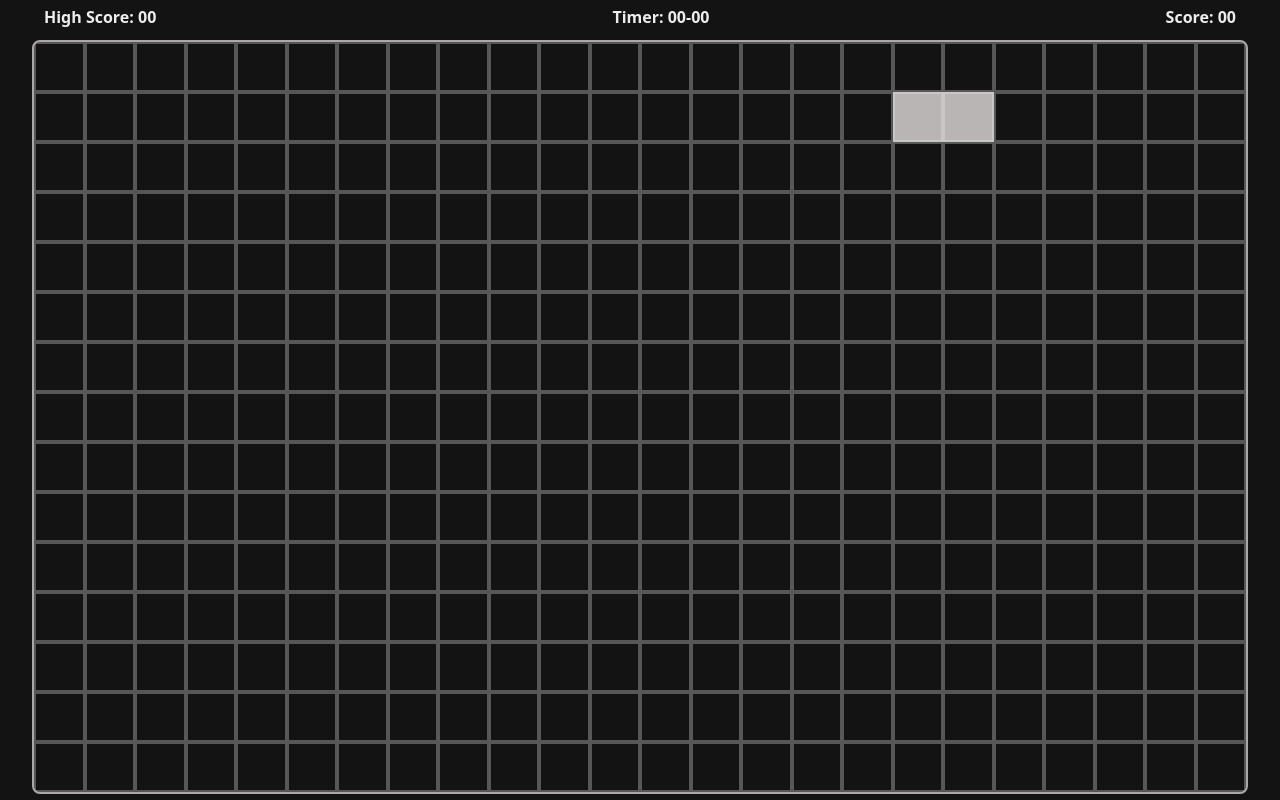
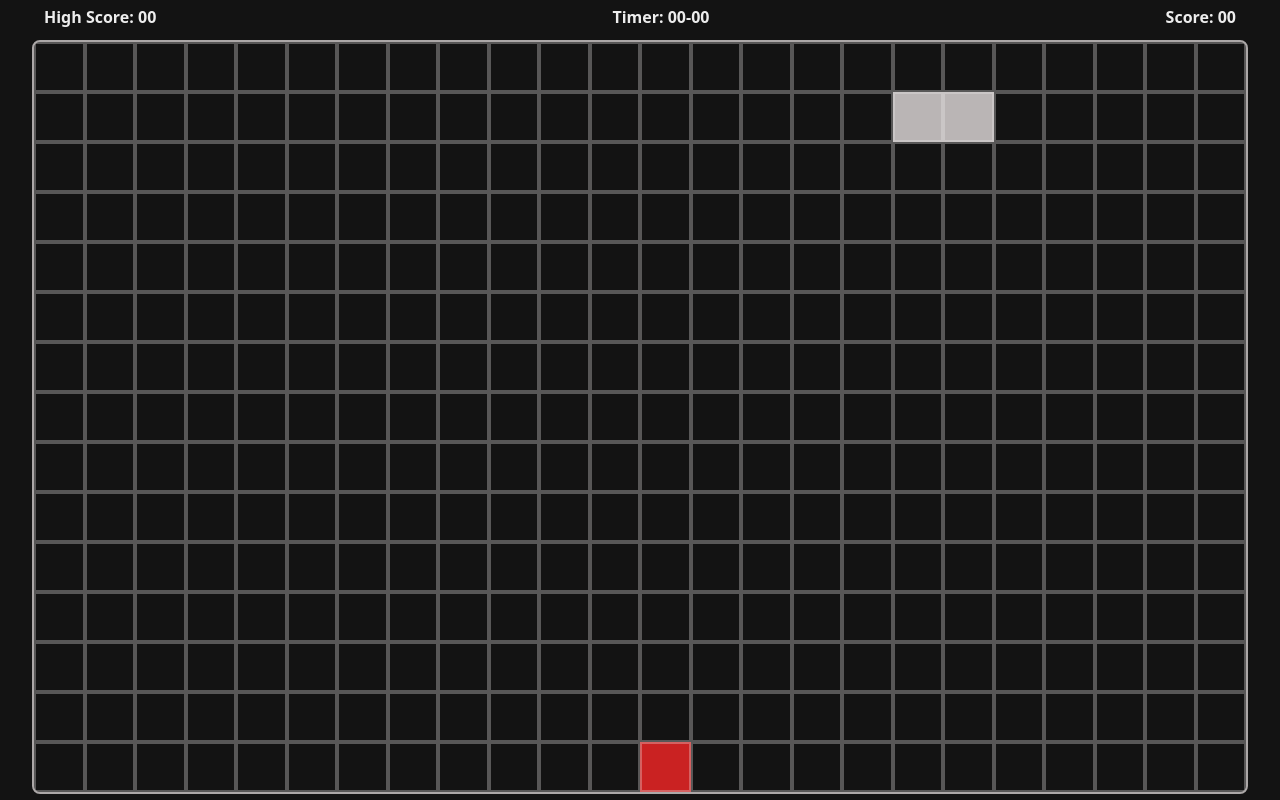
Before and after one commit to shailendrad6e5/100-projects, a plain HTML site: page project 2-snake game/index.html in a window 1280 px wide. Drawn offline with Linux system fonts and the light colour scheme.

Commit message:
make food and move the snake so that it eat food

```diff
--- a/project 2-snake game/script.js
+++ b/project 2-snake game/script.js
@@ -3,10 +3,12 @@
 const blockWidth = 50;
 const cols = Math.floor(board.clientWidth / blockWidth);
 const rows = Math.floor(board.clientHeight / blockWidth);
-
+let intervalId = null;
 const blocks = [];
 
-let snake = [
+let food = {x:Math.floor(Math.random()*rows),y:Math.floor(Math.random()*cols)};
+
+const snake = [
     {
         x:1,
         y:2
@@ -26,29 +28,46 @@
         const block = document.createElement('div');
         block.classList.add("block");
         board.appendChild(block);
-        // block.textContent= `${row}-${col}`
         blocks[`${row}-${col}`] = block;
     }
 }
 
 function render(){
+    let head = null;
+
+    blocks[`${food.x}-${food.y}`].classList.add("food");
+
+    if(direction ==='ArrowRight') head={x:snake[0].x,y:snake[0].y+1};
+    else if(direction === 'ArrowLeft') head={x:snake[0].x,y:snake[0].y-1}
+    else if(direction === 'ArrowDown') head={x:snake[0].x+1,y:snake[0].y}
+    else if(direction === 'ArrowUp') head={x:snake[0].x-1,y:snake[0].y}
+
+
+    if(head.x<0 || head.y<0 || head.x>rows || head.y>cols){
+        clearInterval(intervalId);
+    }
+
+    if(head.x == food.x && head.y==food.y){
+        blocks[`${food.x}-${food.y}`].classList.remove("food");
+        food = {x:Math.floor(Math.random()*rows),y:Math.floor(Math.random()*cols)};
+        blocks[`${food.x}-${food.y}`].classList.add("food");
+
+        snake.unshift(head);
+    }
+
+    snake.forEach(segment =>{
+        blocks[`${segment.x}-${segment.y}`].classList.remove("fill");
+    })
+
+    snake.unshift(head);
+    snake.pop();
+
     snake.forEach(segment =>{
         blocks[`${segment.x}-${segment.y}`].classList.add("fill");
     })
 }
 
-setInterval(() => {
-    let head = null;
-    if(direction ==='ArrowRight') head={x:snake[0].x,y:snake[0].y+1};
-    else if(direction === 'ArrowLeft') head={x:snake[0].x,y:snake[0].y-1}
-    else if(direction === 'ArrowDown') head={x:snake[0].x+1,y:snake[0].y}
-    else if(direction === 'ArrowUp') head={x:snake[0].x-1,y:snake[0].y}
-
-    snake.forEach(segment =>{
-        blocks[`${segment.x}-${segment.y}`].classList.remove("fill");
-    })
-    snake.unshift(head);
-    snake.pop();
+intervalId = setInterval(() => {
     render();
 }, 300);
 
--- a/project 2-snake game/styles.css
+++ b/project 2-snake game/styles.css
@@ -14,6 +14,7 @@
     /* background color */
     --bg-1st: #131313;
     --bg-2st: #e7e4e4;
+    --bg-food-color:rgba(237, 37, 37, 0.842);
 
     /* fill color */
     --bg-fill-primary:#eae3e3c7;
@@ -98,3 +99,7 @@
 .fill{
     background-color: var(--bg-fill-primary);
 }
+
+.food{
+    background-color: var(--bg-food-color);
+}
```
